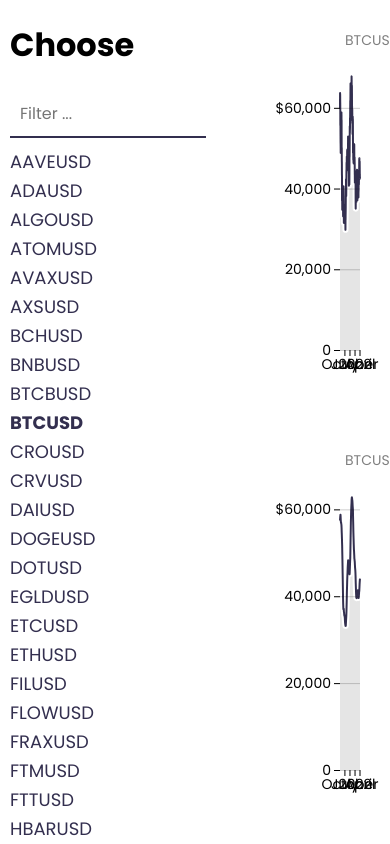
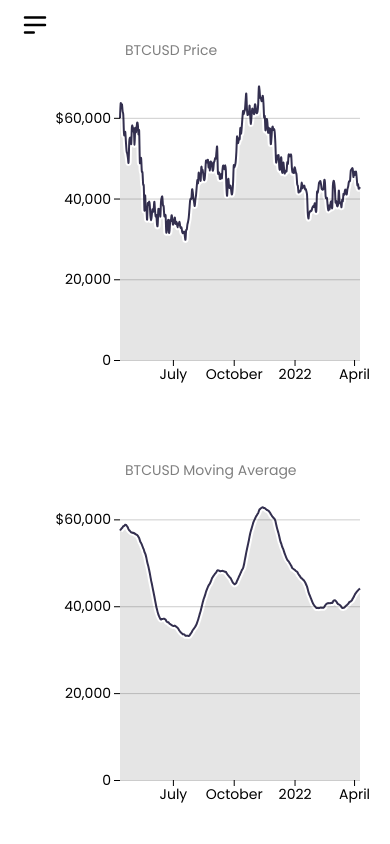
Before and after one commit to moby-nick/miniature-octo-enigma, a React (Create React App) app: page / in a window 390 px wide. Shown: the top 844 px of the page. Built offline with nearby package versions, Linux system fonts and the light colour scheme.

Commit message:
added support for mobile view (hamburger menu, hiding, etc)

```diff
--- a/src/App.css
+++ b/src/App.css
@@ -37,6 +37,15 @@ body {
   row-gap: 20px;
 }
 
+.hamburger {
+  width: 30px;
+  position: relative;
+  left: 20px;
+  display: none;
+  z-index: 999;
+  cursor: pointer;
+}
+
 @media only screen and (max-width: 1400px) {
   #contentGrid {
     grid-template-columns: 1fr;
@@ -73,9 +82,8 @@ svg {
 }
 
 .selectionCircle {
-
   fill: var(--primaryColor);
-  stroke:white;
+  stroke: white;
   stroke-width: 2px;
 }
 
@@ -109,3 +117,28 @@ input {
 input:focus {
   outline: none;
 }
+
+@media (max-width: 767px) {
+  .hamburger {
+    display: block;
+    margin-top: 10px;
+  }
+  .hideHamburger {
+    display: none;
+  }
+  #tickerList {
+    width: 0px;
+    transition: 0.3s;
+    margin: 0;
+    background: #fff;
+    z-index: 999;
+  }
+  #contentGrid {
+    left: 0px;
+  }
+  .showList {
+    width: 200px !important;
+    transition: 0.3s !important;
+    padding-left: 10px;
+  }
+}
--- a/src/App.js
+++ b/src/App.js
@@ -39,6 +39,13 @@ function App() {
         ticker === config.ticker,
     });
   };
+  const [showToggle, setShowToggle] = useState(false);
+  const toggleMenu = (state) => {
+    if (state === false) {
+      return;
+    }
+    setShowToggle(!showToggle);
+  };
 
   const handleConfigChange = (config) => {
     setConfig(config);
@@ -53,6 +60,7 @@ function App() {
 
     d3.selectAll(`.ticker`).classed("selected", false);
     d3.select(`.ticker-${i}`).classed("selected", true);
+    toggleMenu();
   };
 
   const handleKeyDown = (event) => {
@@ -62,7 +70,7 @@ function App() {
     ) {
       const ticker = tickers.filter((f) => new RegExp(filter, "i").test(f))[0];
 
-      filterTickers(ticker, 0)
+      filterTickers(ticker, 0);
     }
   };
 
@@ -75,9 +83,25 @@ function App() {
 
   return (
     <div className="App">
+      <div className="hamburger" onClick={() => toggleMenu()}>
+        <svg
+          xmlns="http://www.w3.org/2000/svg"
+          class="h-6 w-6 text-white"
+          fill="none"
+          viewBox="0 0 24 24"
+          stroke="currentColor"
+          strokeWidth="2"
+        >
+          <path
+            strokeLinecap="round"
+            strokeLinejoin="round"
+            d="M4 6h16M4 12h16M4 18h7"
+          />
+        </svg>
+      </div>
       {loading && <div className="loading">Loading data, please wait</div>}
       {!loading && (
-        <div id="tickerList">
+        <div id="tickerList" className={`${showToggle ? "showList" : ""}`}>
           <h1>Choose</h1>
           <input
             autoFocus
@@ -104,7 +128,7 @@ function App() {
         </div>
       )}
       {!loading && (
-        <div id="contentGrid">
+        <div id="contentGrid" onClick={() => toggleMenu(showToggle)}>
           <PriceChart
             config={config.ticker === null ? defaultConfig : config}
             setConfig={handleConfigChange}
```
